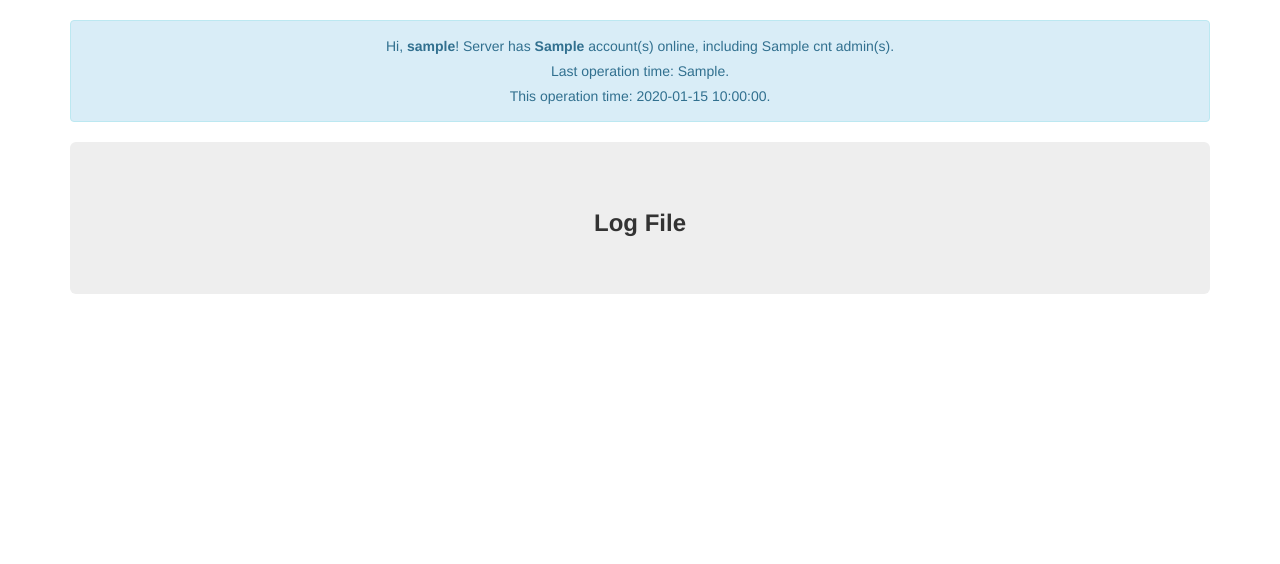
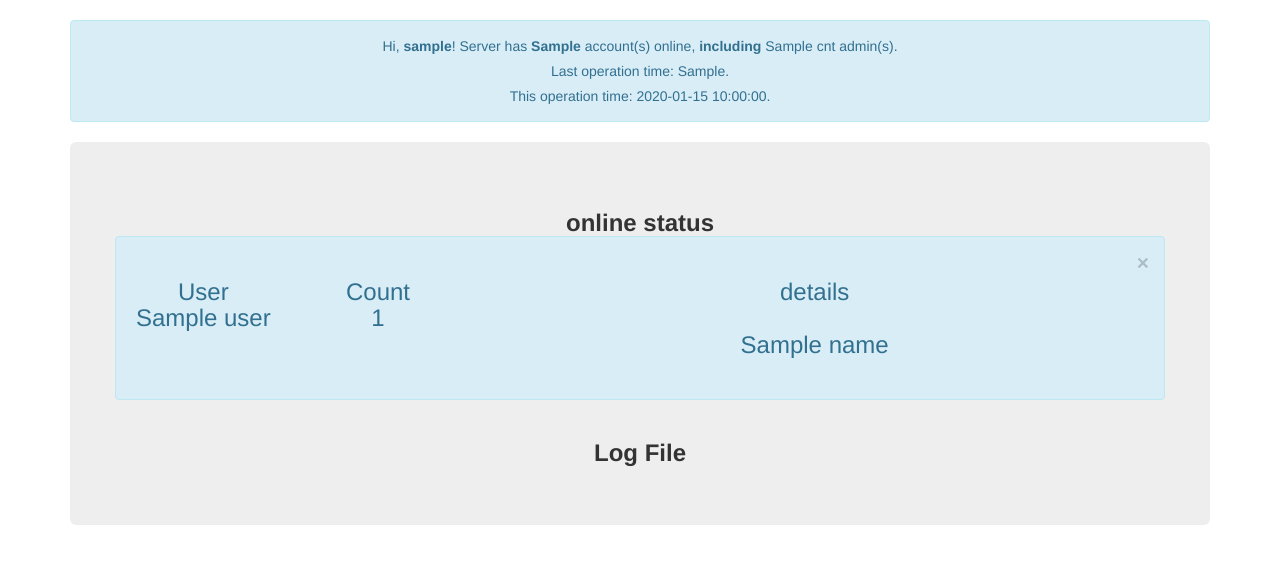
Before and after one commit to indestinee/UCAS-BUS, a Flask app: template templates/admin.html in a window 1280 px wide. Shown: the part 52-616 px from the top of the page. Run offline with Flask 2, Linux system fonts and the light colour scheme; the template is opened without the code that fills it: most values are stand-ins (such as "Sample title", 1, 10 or a date in 2020); parts of the project's set-up code (start-up, migrations or seed data) failed here and were passed over; some libraries are stand-ins or nearby versions.

Commit message:
fix logout all; add ip block; show online status

```diff
--- a/templates/admin.html
+++ b/templates/admin.html
@@ -48,12 +48,42 @@
 
     <div class="container">
       <div class="alert alert-info" role="alert">
-        <p align=center> Hi, <strong>{{username}}</strong>! Server has <strong>{{user_online}}</strong> account(s) online, including {{cnt}} admin(s). </p>
+        <p align=center> Hi, <strong>{{username}}</strong>! Server has <strong>{{user_online}}</strong> account(s) online, <strong>including</strong> {{cnt}} admin(s). </p>
         <p align=center> Last operation time: {{last_operate}}.</p>
         <p align=center> This operation time: {{current_time}}.</p>
 
       </div>
       <div class="jumbotron">
+        <div class="row">
+          <h3 align="center"><strong> online status</strong>
+          <div class="alert alert-info" role="alert">
+            <button type="button" class="close" data-dismiss="alert" aria-label="Close">
+            <span aria-hidden="true">&times;</span></button>
+            <br>
+            <div class='row'>
+              <div class="col-md-2">User</div>
+              <div class="col-md-2">Count</div>
+              <div class="col-md-8">details</div>
+            </div>
+            {% for user, value in users.items() %}
+              {% if value[0] > 0 %}
+            <div class='row'>
+              <div class="col-md-2">{{user}}</div>
+              <div class="col-md-2">{{value[0]}}</div>
+              <div class="col-md-8"></div>
+            </div>
+                {% for ids in value[1] %}
+            <div class='row'>
+              <div class="col-md-2"></div>
+              <div class="col-md-2"></div>
+              <div class="col-md-8">{{ids}}</div>
+            </div>
+                {% endfor %}
+              {% endif %}
+              <br>
+            {% endfor %}
+          </div>
+        </div>
         <div class="row">
           <h3 align="center"><strong> Log File </strong>
         </div>
--- a/web.py
+++ b/web.py
@@ -9,12 +9,13 @@ from certcode.raw_data import recognition
 from log import Log
 
 
-def get_current_time():# {{{
+def get_current_time(ns=True):# {{{
     _date = time.localtime(time.time())
     current_time = '%d-%02d-%02d %02d:%02d:%02d' % (\
         _date.tm_year, _date.tm_mon, _date.tm_mday, \
         _date.tm_hour, _date.tm_min, _date.tm_sec)
-    return current_time
+
+    return current_time if not ns else (current_time + (' %f' % (time.time() % 1)))
 # }}}
 
 limit = 100
@@ -22,6 +23,7 @@ users_path = './data/'
 daydayday = ['星期' + each for each in '一二三四五六日']
 last_operate = get_current_time()
 running = os.path.isfile('running.status')
+ip_count = {}
 
 try:
     import cv2
@@ -252,11 +254,12 @@ def login(username=None):# {{{
         cnt[username] += 1
 
         session['username'] = username
-        session['id'] = '{}{}'.format(username, time.time())
+        session['id'] = '{} {} {}'.format(username, get_current_time(), request.remote_addr)
         session['status'] = 0   #init
         user2id[username].add(session['id'])
         id2obj[session['id']] = Order(username, session['id'])
-        log.save('[SUC] login', session, session['username'] == 'admin')
+        if session['username'] == 'admin':
+            log.save('[SUC] login', session, True)
         return redirect(url_for('index'))
     else:
         data = {'msg': '[ERR] system is closed!' if not running else (\
@@ -271,6 +274,7 @@ def logout():
     try:
         _name, _id = session['username'], session['id']
         id2obj.pop(session['id'])
+        user2id[_name].remove(_id)
         cnt[session['username']] -= 1
         log.save('[LOG] log out', session)
         session.clear()
@@ -301,10 +305,12 @@ def refresh():
 def logout_all():
     try:
         username = session['username']
+        _id = session['id']
         for identifier in user2id[username]:
             id2obj.pop(identifier)
+        user2id[username].clear()
         cnt[username] = 0
-        log.save('[LOG] log out all', session)
+        log.save('[LOG] log out all', {'username': username, 'id': _id})
     except:
         pass
     return redirect(url_for('index'))
@@ -324,6 +330,12 @@ def admin():# {{{
     logs = log.load()
     st = 0
     ed = st + 100
+
+    user_information = {}
+    for user, value in user2id.items():
+        user_information[user] = [len(value), value]
+
+
     data = {
         'template_name_or_list': 'admin.html',
         'username': session['username'],
@@ -333,13 +345,35 @@ def admin():# {{{
         'logs': logs,
         'st': st,
         'ed': ed,
-        'current_time': get_current_time()
+        'current_time': get_current_time(),
+        'users': user_information,
+
     }
     return render_template(**data)
     # }}}
 
+ip_time = 600
+ip_limit = 3000
+
 @app.route('/', methods=['GET', 'POST'])# {{{
 def index():
+    ip = request.remote_addr
+    if ip not in ip_count:
+        ip_count[ip] = []
+    cur = time.time()
+    n = len(ip_count[ip])
+    i = 0
+    while (i < n):
+        if ip_count[ip][i] + ip_time > cur:
+            break
+        i += 1
+    ip_count[ip] = ip_count[ip][i:]
+    ip_count[ip].append(cur)
+    if len(ip_count[ip]) > ip_limit:
+        msg = '[ERR] ip blocked! do not access me with high frequency! wait for %.2f minute(s)!' % (ip_time / 60)
+        log.save(msg)
+        return msg
+
     if 'username' in session:
         try:
             my_obj = id2obj[session['id']]
```
